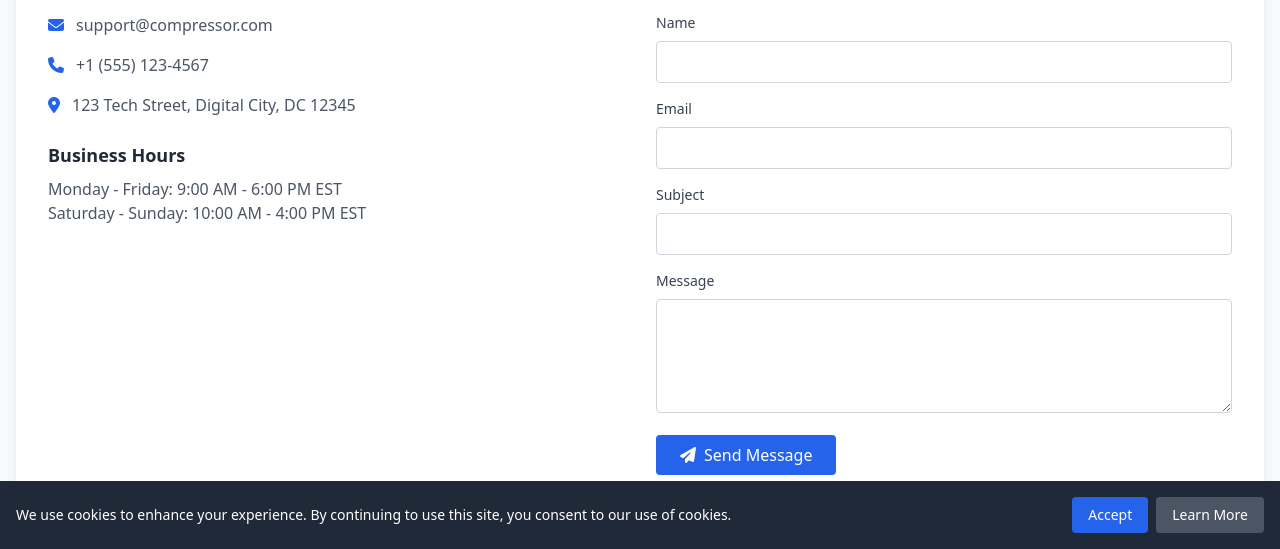
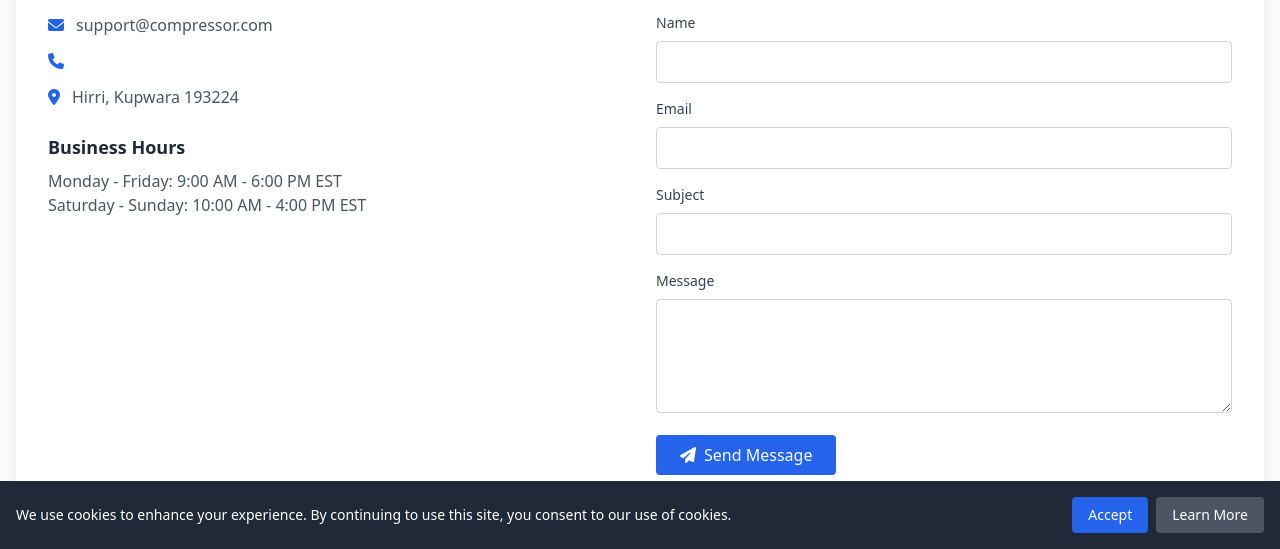
Before and after one commit to obaidlone/Universal_Compression, a plain HTML site: page index.html in a window 1280 px wide. Both pictures are taken after a click on the button "Contact". Shown: the part 251-800 px from the top of the page. Drawn offline with nearby package versions, Linux system fonts and the light colour scheme.

Commit message:
index.html

```diff
--- a/index.html
+++ b/index.html
@@ -406,11 +406,10 @@
                             </div>
                             <div class="flex items-center">
                                 <i class="fas fa-phone text-blue-600 mr-3"></i>
-                                <span class="text-gray-600">+1 (555) 123-4567</span>
                             </div>
                             <div class="flex items-center">
                                 <i class="fas fa-map-marker-alt text-blue-600 mr-3"></i>
-                                <span class="text-gray-600">123 Tech Street, Digital City, DC 12345</span>
+                                <span class="text-gray-600">Hirri, Kupwara 193224</span>
                             </div>
                         </div>
 
```
